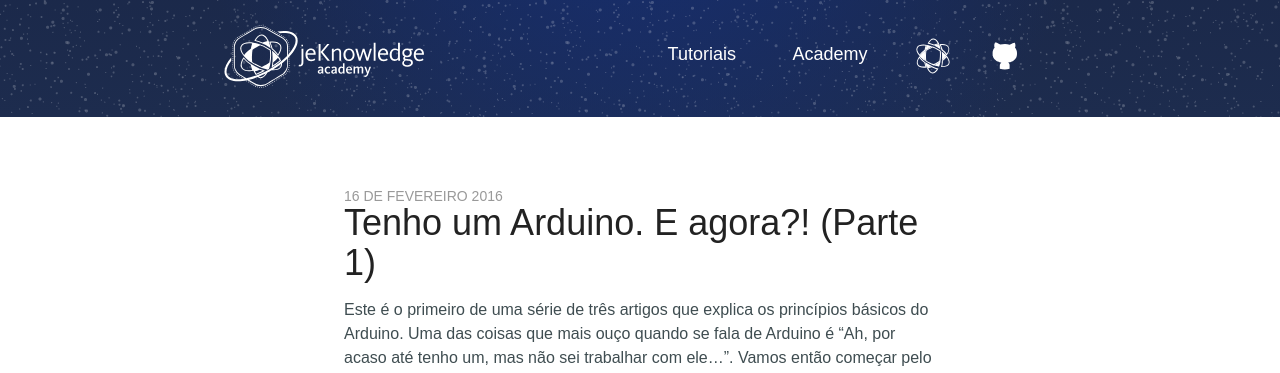
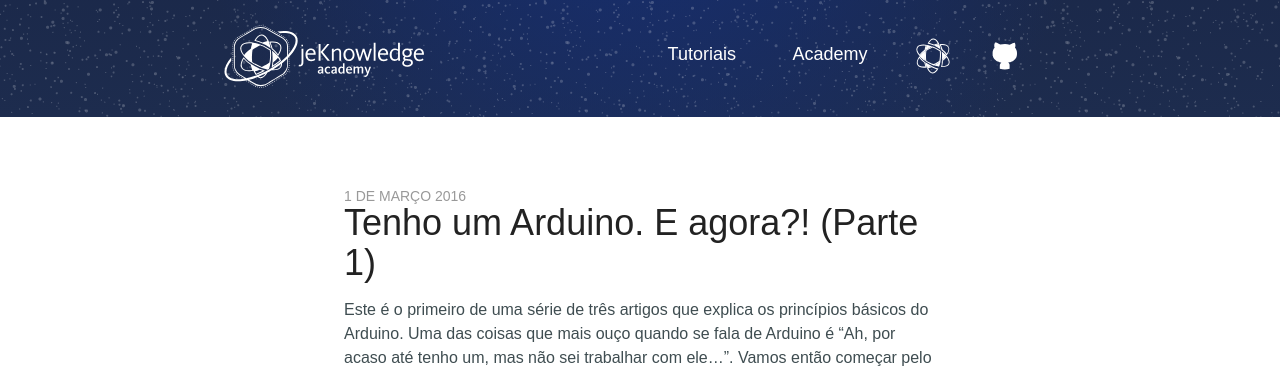
Before and after one commit to jeKnowledge/academy-articles, a Jekyll site: the page built from _posts/2016-02-16-tenhoumArduino.markdown, in a window 1280 px wide and 900 px high. Shown: the top 373 px of the window. Built offline with Jekyll 4.4.1, drawn with Linux system fonts in a browser that asks for light colours; comment, search, counter and statistics services are not loaded; some of the changed lines change nothing that is shown.

Commit message:
Changed date

```diff
--- a/_posts/2016-02-16-tenhoumArduino.markdown
+++ b/_posts/2016-02-16-tenhoumArduino.markdown
@@ -1,7 +1,7 @@
 ---
 layout: post
 title:  "Tenho um Arduino. E agora?! (Parte 1)"
-date:   2016-02-16 18:32:13
+date:   2016-03-01 08:32:13
 categories: getting started arduino beginners microcontroller
 ---
 
```
